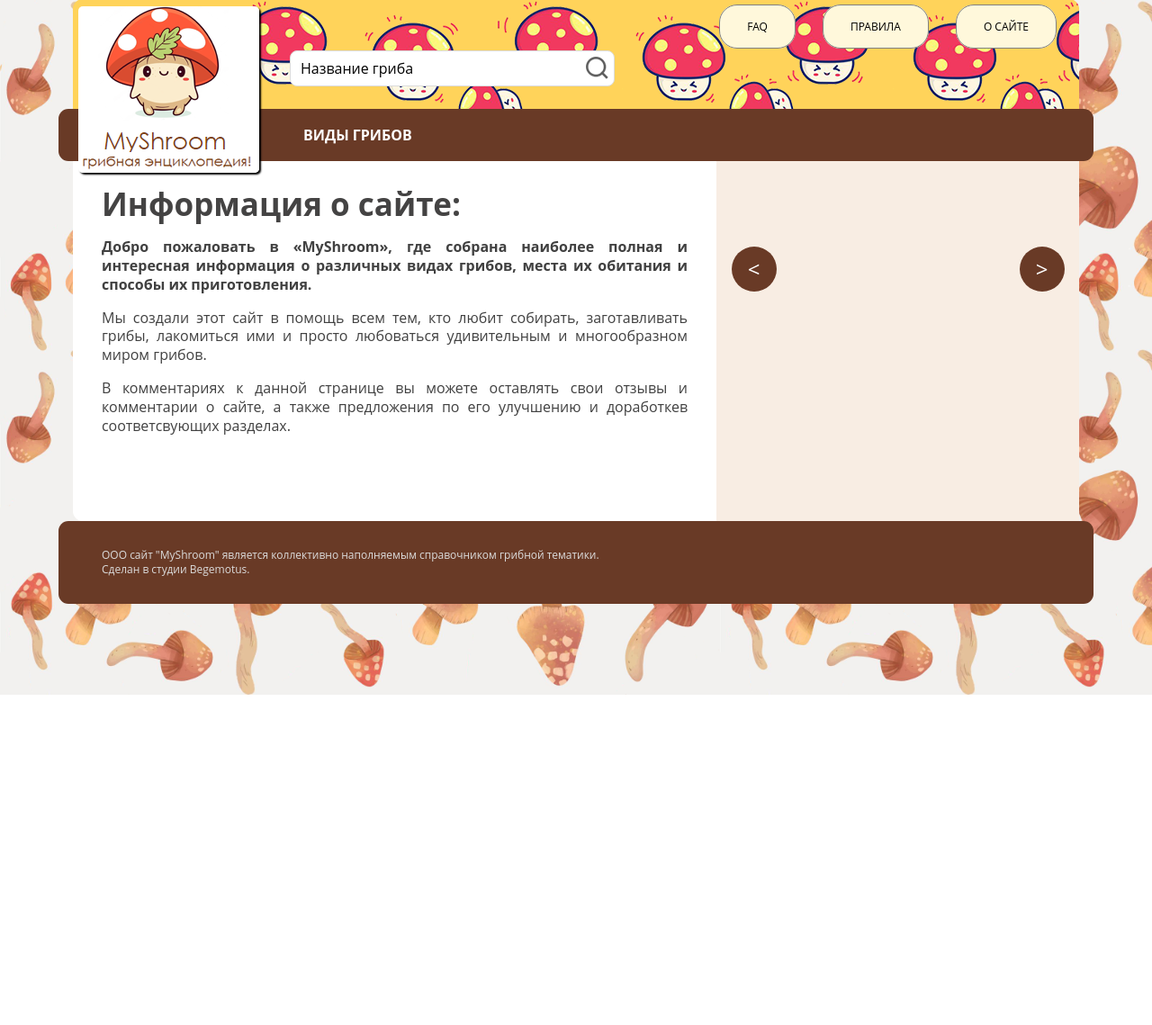
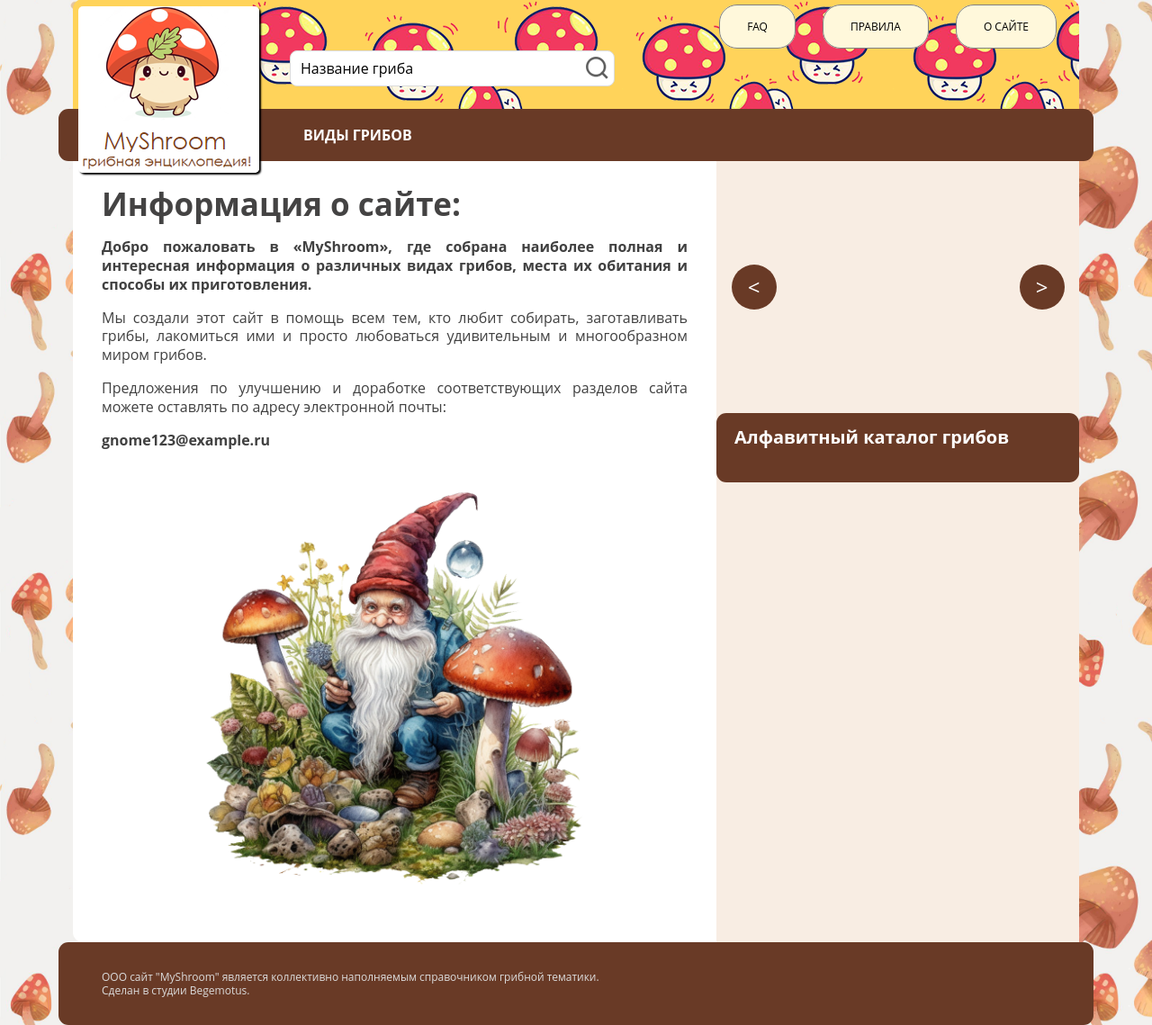
Before and after one commit to danill-l/django_shr, a Django app: page /about/ in a window 1280 px wide. Shown: the part 28-1167 px from the top of the page at 90% size. Before the commit the page ends 800 px from the top, so only its background shows below. Run offline with Django 4.2, Linux system fonts and the light colour scheme; data that the repository does not hold is empty.

Commit message:
Добавлен алфавитный указатель, внесены изменения в верстку

```diff
--- a/mushroom_db/admin.py
+++ b/mushroom_db/admin.py
@@ -1,6 +1,6 @@
 from django.contrib import admin
 
-from mushroom_db.models import Types, Mushrooms
+from mushroom_db.models import Types, Mushrooms, Alphabet
 
 @admin.register(Types)
 class TypesAdmin(admin.ModelAdmin):
@@ -9,3 +9,7 @@ class TypesAdmin(admin.ModelAdmin):
 @admin.register(Mushrooms)
 class MushroomsAdmin(admin.ModelAdmin):
     prepopulated_fields = {'url': ('name',)}
+
+@admin.register(Alphabet)
+class AlphabetAdmin(admin.ModelAdmin):
+    prepopulated_fields = {'url': ('letter',)}
--- a/mushroom_db/templates/list.html
+++ b/mushroom_db/templates/list.html
@@ -7,7 +7,6 @@
 {% endblock %}
 
 
-<br>
 {% block description %}
 <article class="inner-content-type">
     {% if type == 'edible' %}
@@ -32,6 +31,7 @@
     {% elif searched %}
         {% if not mushrooms %}
             <h1>Извините, но по вашему запросу ничего не найдено!</h1>
+            <img src="{% static "img/mushroom_search.png" %}" alt="Гриб не найден" class="grib404_search">
         {% else %}
             <h1>Результаты вашего поиска: </h1>
         {% endif %}
--- a/mushroom_db/templatetags/type_tags.py
+++ b/mushroom_db/templatetags/type_tags.py
@@ -1,6 +1,6 @@
 from django import template
 
-from mushroom_db.models import Types
+from mushroom_db.models import Types, Alphabet
 from mushroom_articles.models import Article_types, Sliders
 
 register = template.Library()
@@ -16,3 +16,7 @@ def tag_article_type():
 @register.simple_tag
 def tag_slider_images():
     return Sliders.objects.all()
+
+@register.simple_tag
+def tag_alphabet_letters():
+    return Alphabet.objects.all()
--- a/mushroom_db/urls.py
+++ b/mushroom_db/urls.py
@@ -11,4 +11,5 @@ urlpatterns = [
     path('search/', views.list, name='search'),
     path('types/<slug:mushroom_type>', views.types, name='types'),
     path('mushroom/<slug:mushroom_url>', views.mushroom, name='mushroom'),
+    path('alphsearch/<str:first_letter>', views.alphabet, name='alphabet'),
 ]
--- a/mushroom_main/static/css/style.css
+++ b/mushroom_main/static/css/style.css
@@ -372,19 +372,6 @@ p {
 }
 
 /* карусель */
-/* .carousel {
-    border: 1px solid black;
-    width: 350px;
-    margin: 0 auto;
-}
-.carousel-item {
-    border: 1px solid black;
-    background-image: url("/static/img/myshroom_logo_.png");
-    height: 200px;
-}
-.carousel-control-prev, .carousel-control-next {
-    color: black;
-} */
 
 .page-title {
     text-align: center;
@@ -393,7 +380,7 @@ p {
 .slider-container {
 position: relative;
 width: 380px;
-height: 400px;
+height: 280px;
 margin: 0 auto;
 padding-top: 10px;
 overflow: hidden;
@@ -413,7 +400,7 @@ overflow: hidden;
 .prev-button,
 .next-button {
     position: absolute;
-    top: 30%;
+    top: 50%;
     transform: translateY(-50%);
     width: 50px;
     height: 50px;
@@ -433,6 +420,13 @@ overflow: hidden;
 }
 
 /* верстка раздела list */
+
+.grib404_search {
+    display: block;
+    margin: 0 auto;
+    width: 300px;
+    height: auto;
+}
 
 .image {
     display: inline-block;
@@ -570,3 +564,66 @@ overflow: hidden;
     margin-top: 30px;
     margin-bottom: 20px;
 }
+
+/* алфавит */
+
+.alphabet {
+    text-align: center;
+    position: relative;
+    padding-bottom: 30px;
+    padding-top: 5px;
+    margin-bottom: 30px;
+    background-color: #693a26;
+    border-radius: 11px;
+}
+.alphabet-title {
+    text-align: left;
+    margin-left: 20px;
+    margin-top: 10px;
+    /* padding: 1em 0; */
+    color: white;
+    font-size: 20px;
+    font-weight: 700;
+    /* line-height: 1; */
+}
+.alph-wrapper{
+    display: block;
+}
+.alph-item {
+    display: inline-flex;
+    justify-content: center;
+    align-items: center;
+    /* margin: 0 0.3em 1em 0.3em; */
+    width: 60px;
+    height: 51px;
+    color: white;
+    border-radius: 11px;
+    line-height: 1;
+    text-decoration: none;
+}
+.alph-item:hover{
+    cursor: pointer;
+    color: #F9EDE4;
+    background-color: #402114;
+}
+.letter {
+    /* margin-right: 0.2em; */
+    font-size: 36px;
+    font-weight: 700;
+}
+
+/* алфавит */
+.grib404 {
+    display: block;
+    margin: 0 auto;
+    margin-top: 30px;
+}
+
+/* about */
+
+.gnome {
+    display: block;
+    margin: 0 auto;
+    width: 500px;
+    height: auto;
+}
--- a/mushroom_main/templates/main/about.html
+++ b/mushroom_main/templates/main/about.html
@@ -20,7 +20,11 @@
             заготавливать грибы, лакомиться ими и просто любоваться удивительным и многообразном миром грибов.
         </p>
         <p>
-            В комментариях к данной странице вы можете оставлять свои отзывы и комментарии о сайте, а также предложения по его улучшению и доработкев соответсвующих разделах.
+            Предложения по улучшению и доработке соответствующих разделов сайта можете оставлять по адресу электронной почты:
         </p>
+        <p>
+            <b>gnome123@example.ru</b>
+        </p>
+        <img src="{% static "img/gnom.png" %}" alt="Гном" class="gnome">
     </article>
 {% endblock %}
--- a/mushroom_main/templates/main/index.html
+++ b/mushroom_main/templates/main/index.html
@@ -151,6 +151,19 @@
                     <button class="next-button" aria-label="Посмотреть следующий слайд">&gt</button>
                 <script src="{% static "js/carousel.js" %}"></script>
                 </div>
+                <div class="alphabet">
+                    <h2 class="alphabet-title">
+                        Алфавитный каталог грибов
+                    </h2>
+                    <nav class="alph-wrapper">
+                        {% tag_alphabet_letters as letters%}
+                        {% for letter in letters %}
+                            <a class="alph-item" href="{% url 'mushroom_db:alphabet' first_letter=letter %}">
+                                <span class="letter">{{letter.letter}}</span>
+                            </a>
+                        {% endfor %}
+                    </nav>
+                </div>
             </aside>
         </div>
         <footer class="footer">
```
Also changed, not shown: mushroom_db/models.py (+12 -0 lines), mushroom_db/templates/alphabet.html (added, +72 -0 lines), mushroom_db/views.py (+11 -1 lines), mushroom_articles/models.py (line endings or trailing spaces), mushroom_db/migrations/0017_alphabet.py (added), mushroom_db/migrations/0018_rename_en_name_alphabet_url.py (added), mushroom_main/static/img/404mushroom.png (added), mushroom_main/static/img/gnom.png (added), mushroom_main/static/img/mushroom_search.png (added).
